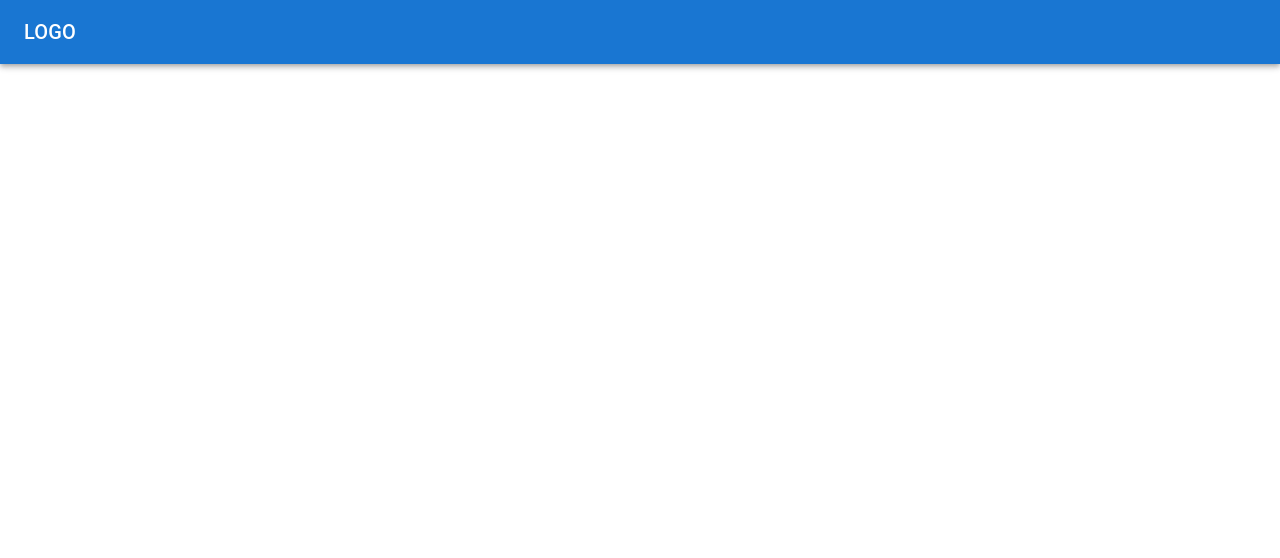
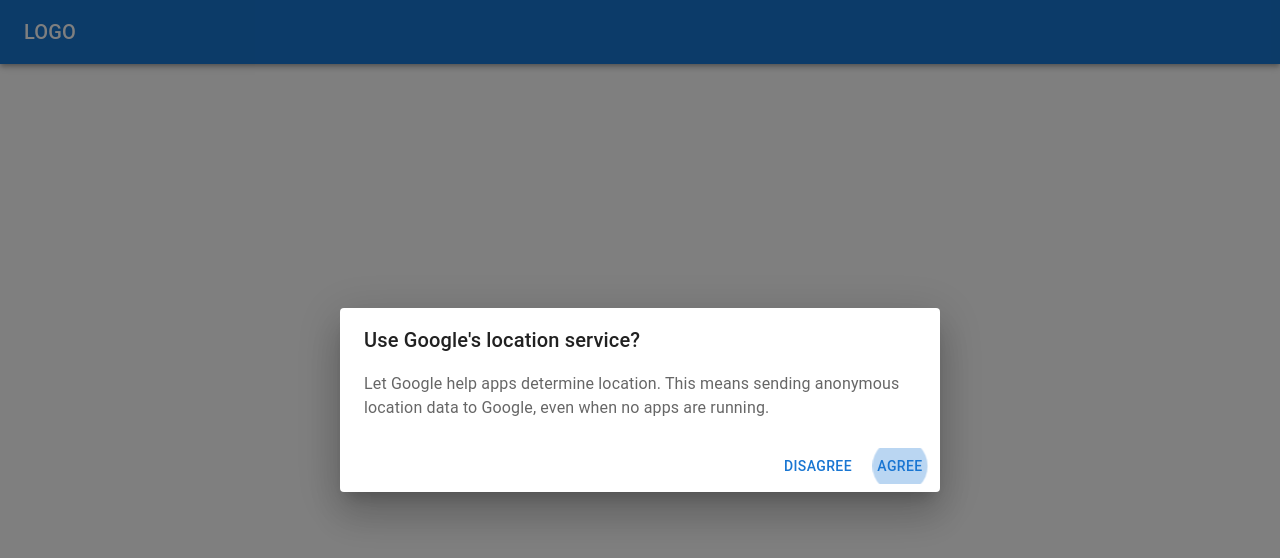
Before and after one commit to AirPlaceProject/AirPlace, a React (Create React App) app: page /dialog in a window 1280 px wide. Before the commit this address had no page. Shown: the top 558 px of the page. Built offline with nearby package versions, Linux system fonts and the light colour scheme; the HTML template or start-up script is replaced by a standard one.

Commit message:
addDialog

```diff
--- a/src/App.js
+++ b/src/App.js
@@ -12,6 +12,7 @@
 import ResponsiveAppBar from './appBar';
 import Cards from './PassengerCard';
 import { useState } from 'react';
+import AlertDialog from './diaog';
 //import UploadButtons from ''
 function App() {
   return (
@@ -25,6 +26,8 @@
       <Route path="signUp" element={<SignUp />} />
       <Route path="signIn" element={<SignIn />} />
       <Route path="cards" element={<Cards/>} />
+      <Route path="place" element={<CircularIntegration/>} />
+      <Route path="dialog" element={<AlertDialog/>} />
     </Routes>
       </div>
     </>
--- a/src/PassengerCard.js
+++ b/src/PassengerCard.js
@@ -13,8 +13,16 @@
 import FavoriteBorderIcon from '@mui/icons-material/FavoriteBorder';
 import SendIcon from '@mui/icons-material/Send'
 import { styled } from '@mui/material/styles';
+import { useNavigate } from 'react-router-dom';
 
 export default function Cards() {
+  let navigate=useNavigate()
+  const checkConstrain=()=>{
+  navigate("../dialog")
+      //     <Button variant="outlined" onClick={handleClickOpen}>
+      //   Open alert dialog
+      // </Button>
+  }
   const [Passenger, setPassenger] = useState(
     [{ name: "נעמה פרנק", phone: "0556772275", want: "אני רוצה שקט לאורך כל הטיסה", constrain: ["ימין", "חלון", "רווח"] },
     { name: "ציפי ורנר", phone: "0556772278", want: "אני מעוניין לשבת רק ליד גבר", constrain: ["שמאל", "עסקים"] },
@@ -73,7 +81,7 @@
                   {item.phone}
                 </CardContent>
                 <CardContent style={{ textAlign: "center" }}>
-                  <Button style={{ textAlign: "center", backgroundColor: '#069A8E' }} variant="contained" endIcon={<SendIcon />}>
+                  <Button onClick={checkConstrain} style={{ textAlign: "center", backgroundColor: '#069A8E' }} variant="contained" endIcon={<SendIcon />}>
                     Send mail
                   </Button>
                 </CardContent>
--- /dev/null
+++ b/src/diaog.js
@@ -0,0 +1,49 @@
+import * as React from 'react';
+import Button from '@mui/material/Button';
+import Dialog from '@mui/material/Dialog';
+import DialogActions from '@mui/material/DialogActions';
+import DialogContent from '@mui/material/DialogContent';
+import DialogContentText from '@mui/material/DialogContentText';
+import DialogTitle from '@mui/material/DialogTitle';
+
+export default function AlertDialog() {
+  const [open, setOpen] = React.useState(true);
+
+  const handleClickOpen = () => {
+    setOpen(true);
+  };
+
+  const handleClose = () => {
+    setOpen(false);
+  };
+
+  return (
+    <div>
+      {/* <Button variant="outlined" onClick={handleClickOpen}>
+        Open alert dialog
+      </Button> */}
+      <Dialog
+        open={open}
+        onClose={handleClose}
+        aria-labelledby="alert-dialog-title"
+        aria-describedby="alert-dialog-description"
+      >
+        <DialogTitle id="alert-dialog-title">
+          {"Use Google's location service?"}
+        </DialogTitle>
+        <DialogContent>
+          <DialogContentText id="alert-dialog-description">
+            Let Google help apps determine location. This means sending anonymous
+            location data to Google, even when no apps are running.
+          </DialogContentText>
+        </DialogContent>
+        <DialogActions>
+          <Button onClick={handleClose}>Disagree</Button>
+          <Button onClick={handleClose} autoFocus>
+            Agree
+          </Button>
+        </DialogActions>
+      </Dialog>
+    </div>
+  );
+}
--- a/src/login.js
+++ b/src/login.js
@@ -51,6 +51,9 @@
     },
     validationSchema,
     onSubmit: (values) => {
+      if(values.password==1234&&(values.email=="zipi100100@gmail.com"||values.email=="naama0556772275@gmail.com"||values.email=="654321riki@gmail.com"))
+      navigate("../place")
+      else{
    localStorage.setItem("currentUser",JSON.stringify(values));
       swal({
         title: "התחברת בהצלחה",
@@ -59,7 +62,7 @@
       });
       navigate("../myFlights")
 ;
-    },
+    }},
   })
   return (
     <ThemeProvider theme={theme}>
```
